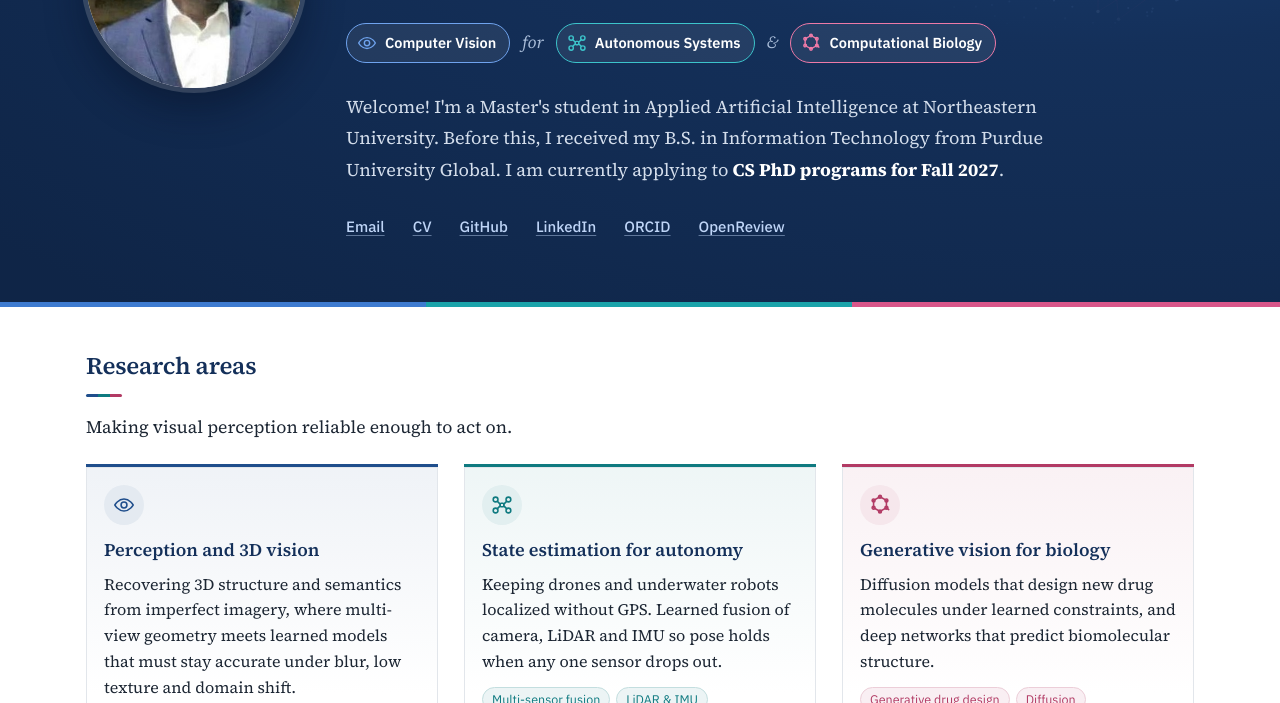
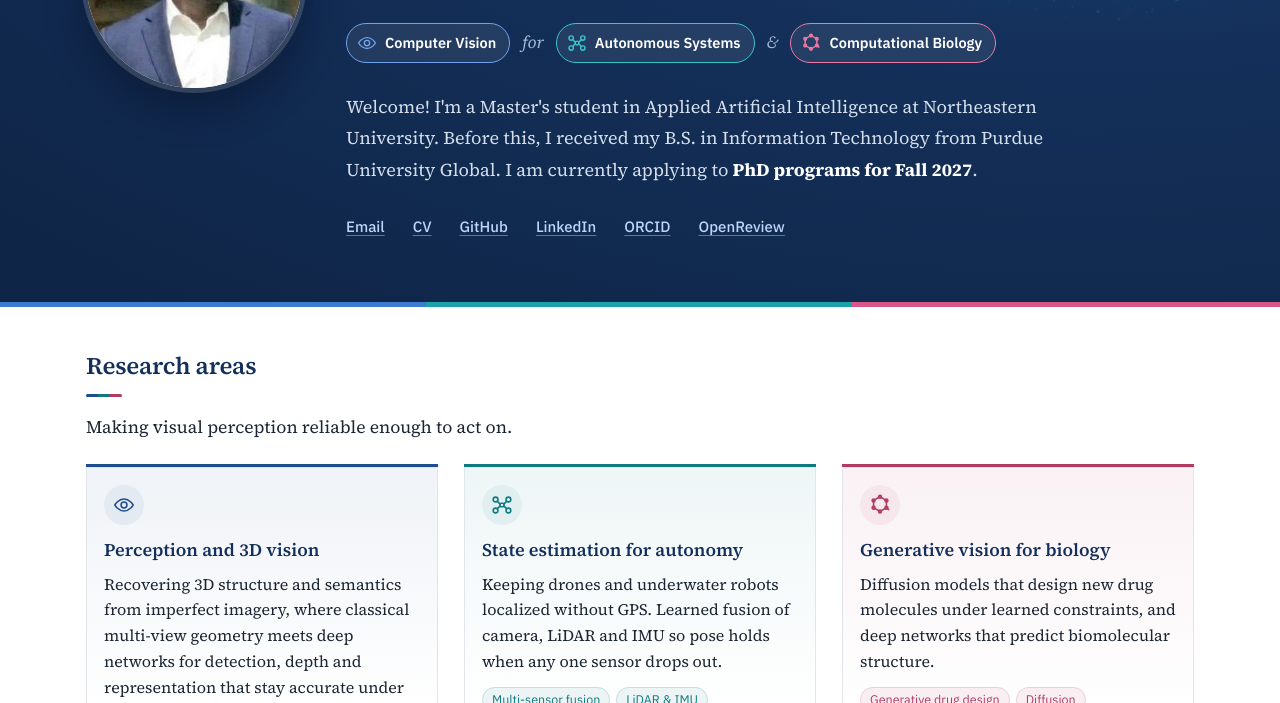
Before and after one commit to OrvilleRockwellJr/OrvilleRockwellJr.github.io, a plain HTML site: page index.html in a window 1280 px wide. Shown: the part 249-952 px from the top of the page. Drawn offline with Linux system fonts and the light colour scheme.

Commit message:
Lean perception card further into ML; drop CS from PhD applications to keep departments open
Co-Authored-By: Claude Opus 4.8 <noreply@anthropic.com>
Claude-Session: https://claude.ai/code/session_01LzMNsC2QWoDPGTEoMeo6Mp

```diff
--- a/index.html
+++ b/index.html
@@ -541,7 +541,7 @@ footer::before{content:"";position:absolute;left:0;right:0;top:0;height:4px;back
           <span class="chip c3"><svg viewBox="0 0 24 24" aria-hidden="true"><path d="M12 3l7 4v8l-7 4-7-4V7z"/><circle cx="12" cy="3" r="1.6"/><circle cx="19" cy="7" r="1.6"/><circle cx="19" cy="15" r="1.6"/><circle cx="12" cy="19" r="1.6"/><circle cx="5" cy="15" r="1.6"/><circle cx="5" cy="7" r="1.6"/><path d="M19 15l2.5 2"/></svg>Computational Biology</span>
         </div>
         <div class="bio">
-          <p>Welcome! I'm a Master's student in Applied Artificial Intelligence at Northeastern University. Before this, I received my B.S. in Information Technology from Purdue University Global. I am currently applying to <strong>CS PhD programs for Fall 2027</strong>.</p>
+          <p>Welcome! I'm a Master's student in Applied Artificial Intelligence at Northeastern University. Before this, I received my B.S. in Information Technology from Purdue University Global. I am currently applying to <strong>PhD programs for Fall 2027</strong>.</p>
         </div>
         <p class="links">
           <a href="mailto:Rockwell.o@northeastern.edu">Email</a>
@@ -562,7 +562,7 @@ footer::before{content:"";position:absolute;left:0;right:0;top:0;height:4px;back
       <h2>Research areas</h2>
       <p class="lead">Making visual perception reliable enough to act on.</p>
       <ul class="areas">
-        <li class="area" style="--ac:var(--cv)"><span class="ic"><svg viewBox="0 0 24 24" aria-hidden="true"><path d="M2 12s3.6-6.5 10-6.5S22 12 22 12s-3.6 6.5-10 6.5S2 12 2 12z"/><circle cx="12" cy="12" r="3.2"/></svg></span><h3>Perception and 3D vision</h3><p>Recovering 3D structure and semantics from imperfect imagery, where multi-view geometry meets learned models that must stay accurate under blur, low texture and domain shift.</p><p class="tags"><span>Multi-view geometry</span><span>Calibration</span><span>Deep detection</span><span>Representation learning</span></p></li>
+        <li class="area" style="--ac:var(--cv)"><span class="ic"><svg viewBox="0 0 24 24" aria-hidden="true"><path d="M2 12s3.6-6.5 10-6.5S22 12 22 12s-3.6 6.5-10 6.5S2 12 2 12z"/><circle cx="12" cy="12" r="3.2"/></svg></span><h3>Perception and 3D vision</h3><p>Recovering 3D structure and semantics from imperfect imagery, where classical multi-view geometry meets deep networks for detection, depth and representation that stay accurate under blur, low texture and domain shift.</p><p class="tags"><span>Multi-view geometry</span><span>Calibration</span><span>Deep detection</span><span>Representation learning</span></p></li>
         <li class="area" style="--ac:var(--auto)"><span class="ic"><svg viewBox="0 0 24 24" aria-hidden="true"><circle cx="5" cy="6" r="2.6"/><circle cx="19" cy="6" r="2.6"/><circle cx="5" cy="18" r="2.6"/><circle cx="19" cy="18" r="2.6"/><path d="M7 8l3 3m4 0l3-3M7 16l3-3m4 0l3 3"/><rect x="10" y="10" width="4" height="4" rx="1"/></svg></span><h3>State estimation for autonomy</h3><p>Keeping drones and underwater robots localized without GPS. Learned fusion of camera, LiDAR and IMU so pose holds when any one sensor drops out.</p><p class="tags"><span>Multi-sensor fusion</span><span>LiDAR &amp; IMU</span><span>GPS-denied</span><span>Embedded</span></p></li>
         <li class="area" style="--ac:var(--bio)"><span class="ic"><svg viewBox="0 0 24 24" aria-hidden="true"><path d="M12 3l7 4v8l-7 4-7-4V7z"/><circle cx="12" cy="3" r="1.6"/><circle cx="19" cy="7" r="1.6"/><circle cx="19" cy="15" r="1.6"/><circle cx="12" cy="19" r="1.6"/><circle cx="5" cy="15" r="1.6"/><circle cx="5" cy="7" r="1.6"/><path d="M19 15l2.5 2"/></svg></span><h3>Generative vision for biology</h3><p>Diffusion models that design new drug molecules under learned constraints, and deep networks that predict biomolecular structure.</p><p class="tags"><span>Generative drug design</span><span>Diffusion</span><span>Structure prediction</span></p></li>
       </ul>
```
